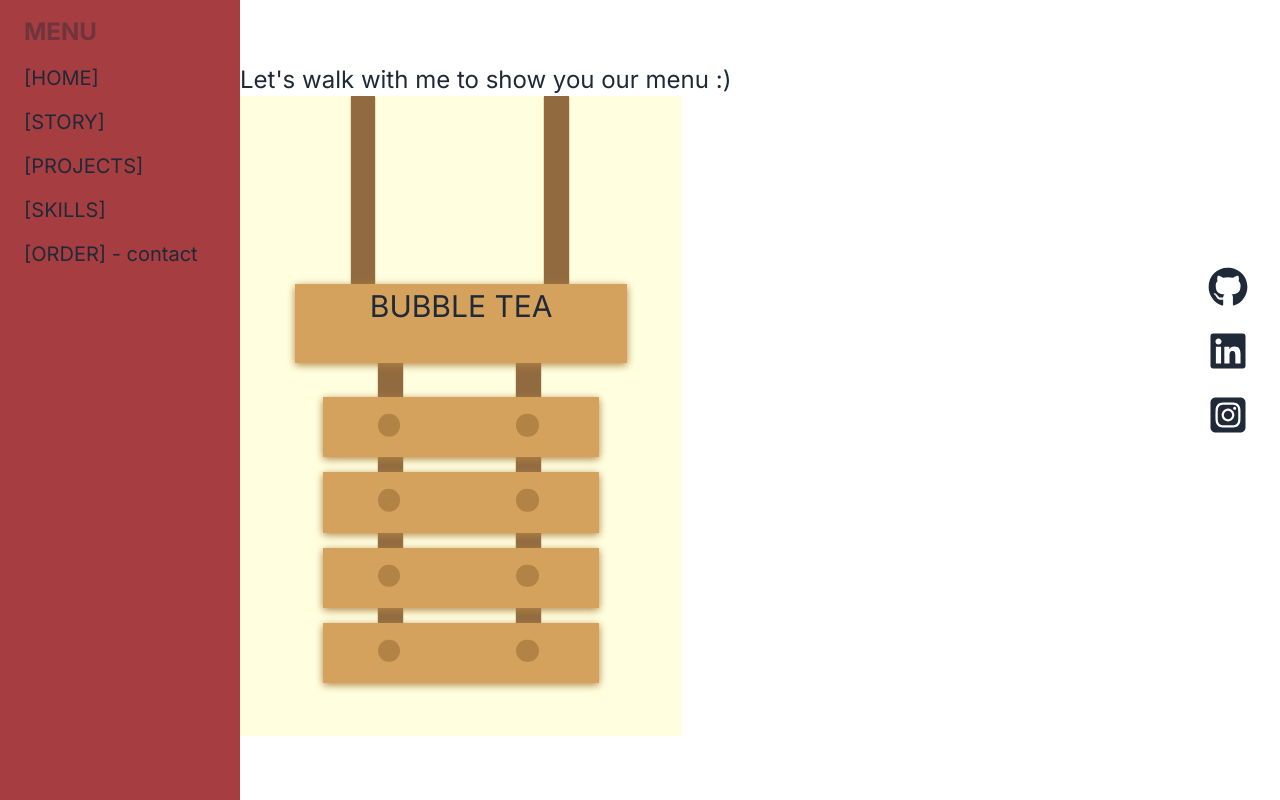
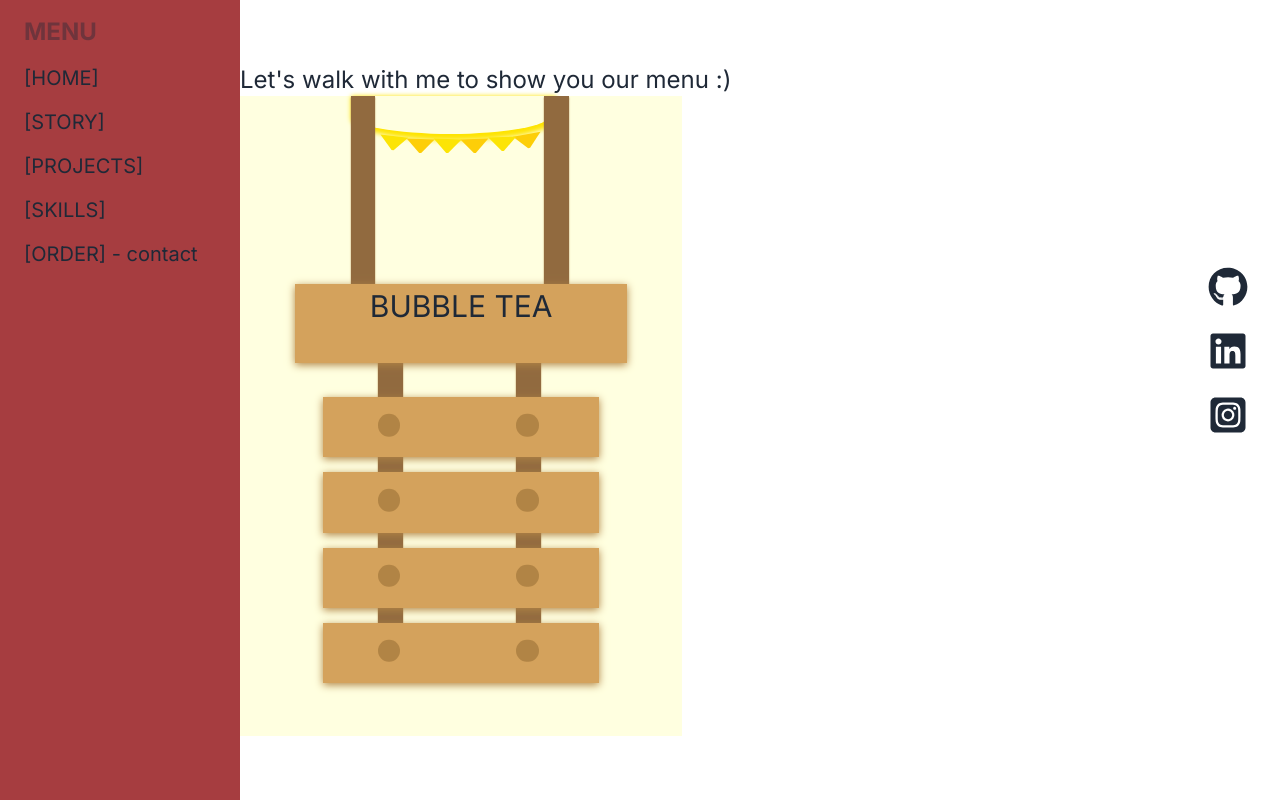
Before and after one commit to yll9108/portfolio-bubble-tea, a Next.js app: page / in a window 1280 px wide. Built offline with nearby package versions, Linux system fonts and the light colour scheme.

Commit message:
shop add flags

```diff
--- a/src/app/components/home/BubbleTeaShop.jsx
+++ b/src/app/components/home/BubbleTeaShop.jsx
@@ -5,6 +5,14 @@ function BubbleTeaShop() {
     return (
         <>
             <div className="storeGrid">
+                <div className="flag"></div>
+                <div className="arrow1"></div>
+                <div className="arrow2"></div>
+                <div className="arrow3"></div>
+                <div className="arrow4"></div>
+                <div className="arrow5"></div>
+                <div className="arrow6"></div>
+                <div className="arrow7"></div>
                 <div className="stick1"></div>
                 <div className="stick2"></div>
                 <div className="stick3"></div>
--- a/src/app/components/home/bubbleteashop.css
+++ b/src/app/components/home/bubbleteashop.css
@@ -182,3 +182,71 @@
     grid-column: 11;
     grid-row: 15/16;
 }
+
+.flag {
+    width: 90%;
+    grid-column: 5/13;
+    grid-row: 1;
+    border-radius: 0 0 70% 70%;
+    box-shadow: 0.2rem 0.2rem 0.3rem 0.2rem #fee401;
+}
+
+.arrow1 {
+    grid-column: 11/12;
+    grid-row: 2;
+    border-style: solid;
+    border-width: 0.9rem 0.85rem;
+    border-color: #fdce08 transparent transparent transparent;
+    transform: rotate(-10deg);
+}
+
+.arrow2 {
+    grid-column: 10/11;
+    border-style: solid;
+    border-width: 0.9rem 0.85rem;
+    border-color: #fce405 transparent transparent transparent;
+    transform: rotate(-2deg);
+    position: relative;
+    top: 10%;
+}
+
+.arrow3 {
+    grid-column: 9/10;
+    grid-row: 2;
+    border-style: solid;
+    border-width: 0.9rem 0.85rem;
+    border-color: #fdce08 transparent transparent transparent;
+    transform: rotate(-2deg);
+    position: relative;
+    top: 13%;
+}
+.arrow4 {
+    grid-column: 8/9;
+    grid-row: 2;
+    border-style: solid;
+    border-width: 0.9rem 0.85rem;
+    border-color: #fce405 transparent transparent transparent;
+    transform: rotate(2deg);
+    position: relative;
+    top: 13%;
+}
+.arrow5 {
+    grid-column: 7/8;
+    grid-row: 2;
+    border-style: solid;
+    border-width: 0.9rem 0.85rem;
+    border-color: #fdce08 transparent transparent transparent;
+    transform: rotate(2deg);
+    position: relative;
+    top: 13%;
+}
+.arrow6 {
+    grid-column: 6/7;
+    grid-row: 2;
+    border-style: solid;
+    border-width: 0.9rem 0.85rem;
+    border-color: #fce405 transparent transparent transparent;
+    transform: rotate(7deg);
+    position: relative;
+    top: 6%;
+}
```
